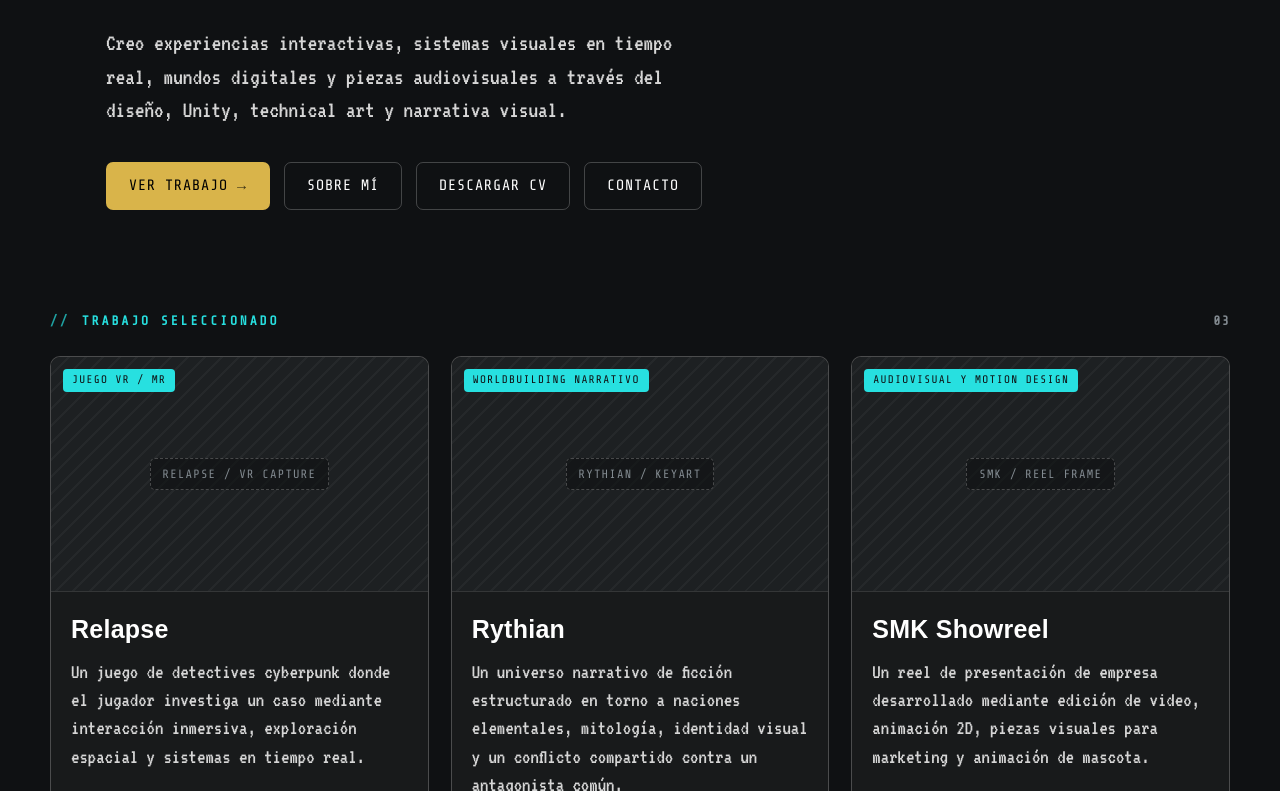
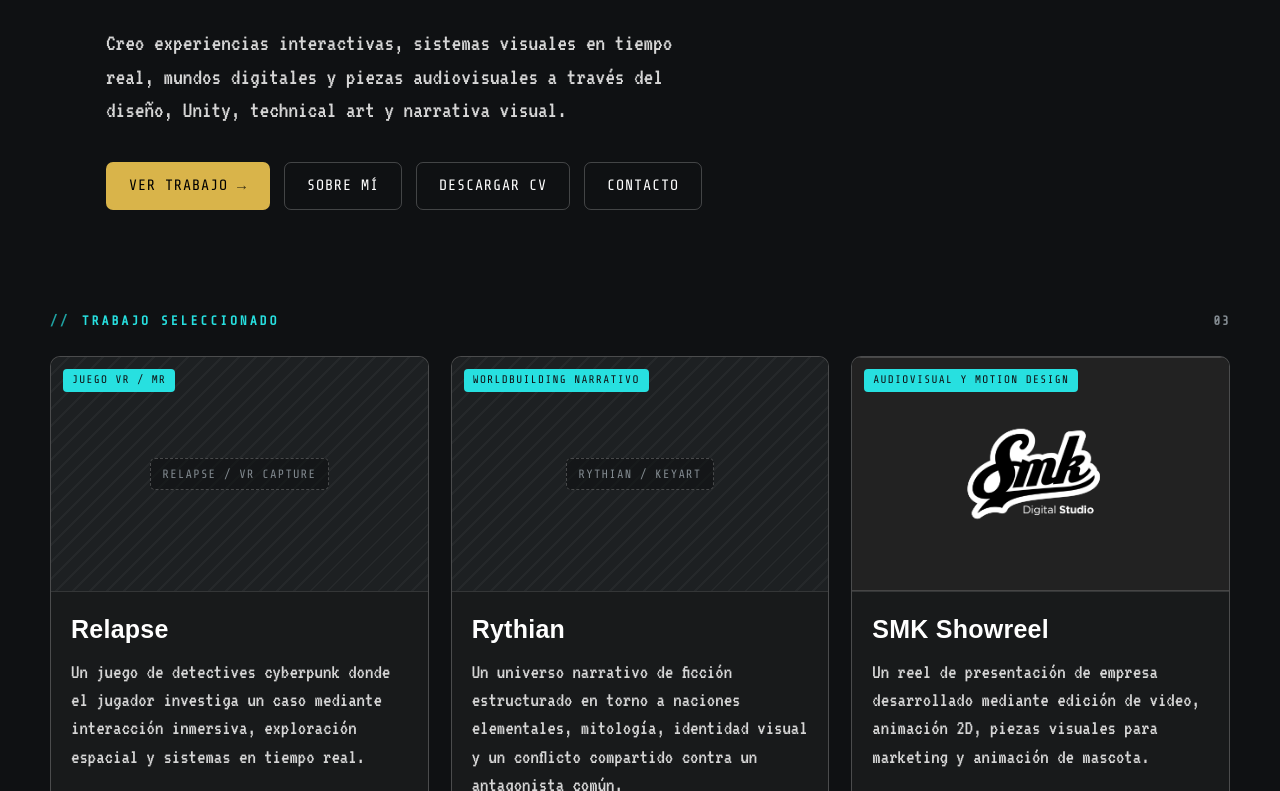
Before and after one commit to AEGIR242/Website, a plain HTML site: page index.html in a window 1280 px wide. Shown: the part 521-1312 px from the top of the page. Drawn offline with nearby package versions, Linux system fonts and the light colour scheme; a web font is replaced by a local one.

Commit message:
SMK: usa Slide1.png como portada de la card del proyecto
Co-Authored-By: Claude Sonnet 4.6 <noreply@anthropic.com>

```diff
--- a/index.html
+++ b/index.html
@@ -115,7 +115,7 @@
         </article>
 
         <article class="card proj">
-          <div class="thumb"><div class="ph"><span class="ph-label">smk / reel frame</span></div><span class="type" data-i18n="smk_type">Audiovisual y Motion Design</span></div>
+          <div class="thumb"><div class="ph"><img src="https://raw.githubusercontent.com/AEGIR242/Website/master/SMK/Slide1.png" alt="SMK Showreel" style="width:100%;height:100%;object-fit:cover;display:block;"></div><span class="type" data-i18n="smk_type">Audiovisual y Motion Design</span></div>
           <div class="body">
             <h3>SMK Showreel</h3>
             <p class="desc" data-i18n="smk_desc">Un reel de presentación de empresa desarrollado mediante edición de video, animación 2D, piezas visuales para marketing y animación de mascota.</p>
```
